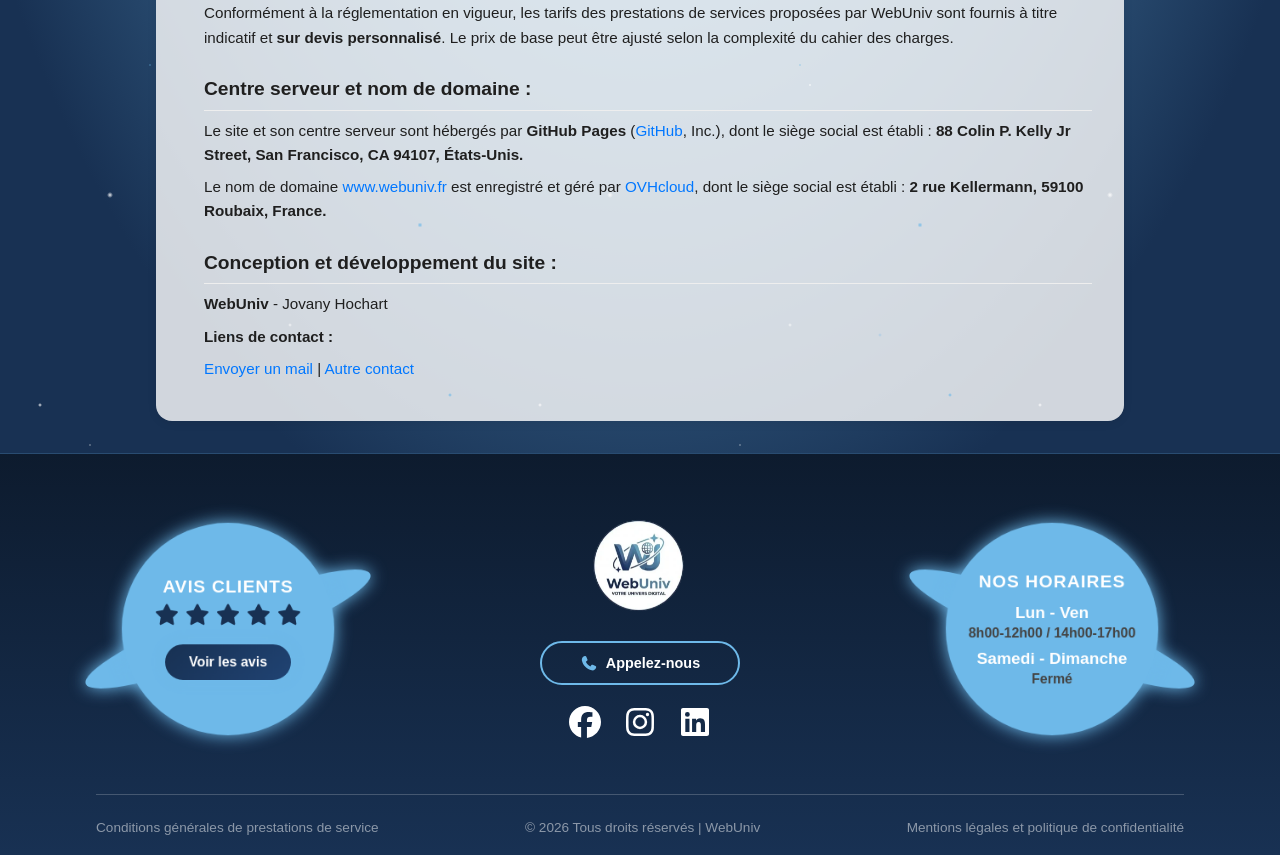
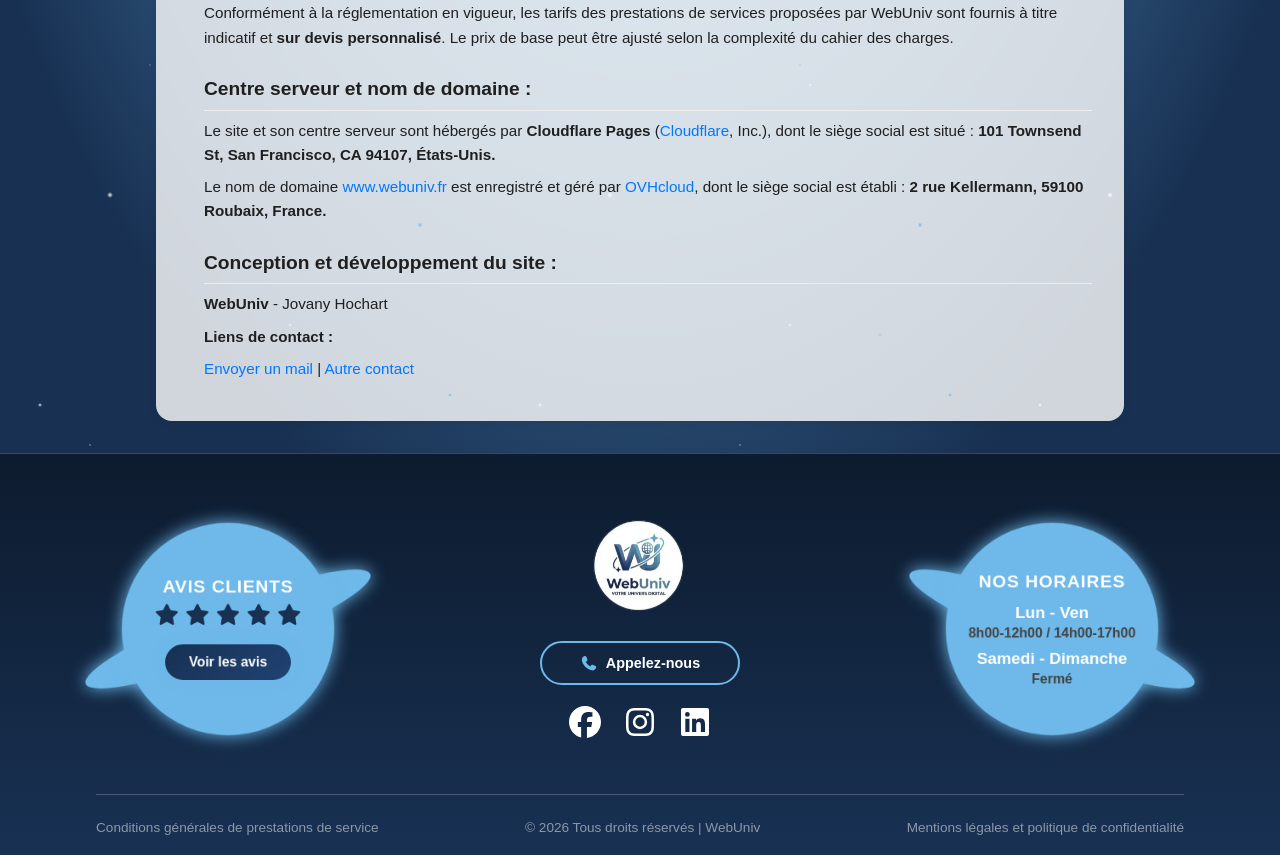
Before and after one commit to JHochart0/WebUniv, a React (Vite) app: page /legal in a window 1280 px wide. Shown: the part 1780-2635 px from the top of the page. Built offline with nearby package versions, Linux system fonts and the light colour scheme.

Commit message:
changed legal section for new server host

```diff
--- a/src/pages/Legal.jsx
+++ b/src/pages/Legal.jsx
@@ -96,8 +96,8 @@ function Legal() {
 
                     <h3>Centre serveur et nom de domaine :</h3>
                     <p>
-                        Le site et son centre serveur sont hébergés par <strong>GitHub Pages</strong> (<a href="https://github.com/" target="_blank" rel="noopener noreferrer">GitHub</a>, Inc.),
-                        dont le siège social est établi : <strong>88 Colin P. Kelly Jr Street, San Francisco, CA 94107, États-Unis.</strong>
+                        Le site et son centre serveur sont hébergés par <strong>Cloudflare Pages</strong> (<a href="https://www.cloudflare.com/" target="_blank" rel="noopener noreferrer">Cloudflare</a>, Inc.),
+                        dont le siège social est situé : <strong>101 Townsend St, San Francisco, CA 94107, États-Unis.</strong>
                     </p>
 
                     <p>
```
